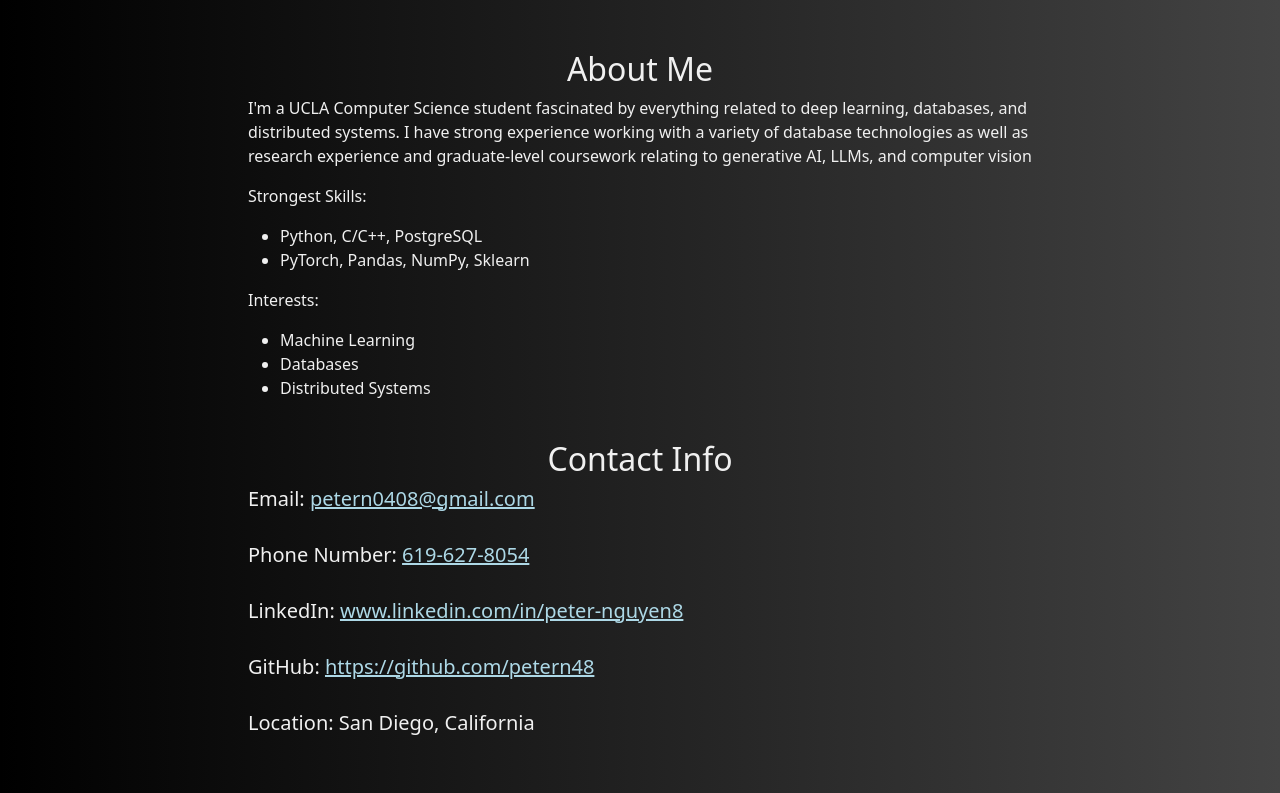
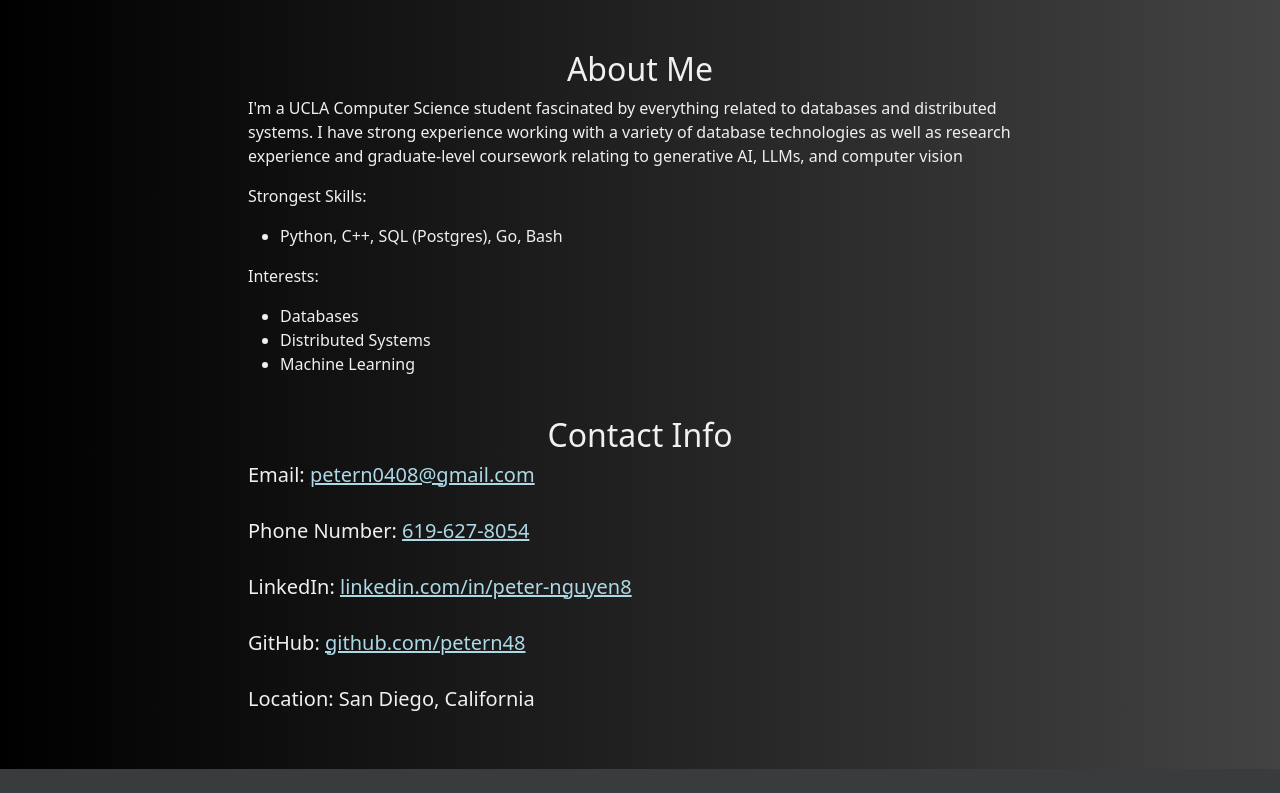
Before and after one commit to petern48/petern48-io, a Flask app: page /contact in a window 1280 px wide. Shown: the part 56-849 px from the top of the page. After the commit the page ends 825 px from the top, so only its background shows below. Run offline with Flask 3, Linux system fonts and the light colour scheme.

Commit message:
Update contact.html

```diff
--- a/templates/contact.html
+++ b/templates/contact.html
@@ -20,22 +20,22 @@
     <main>
         <div id="about-me">
             <p>
-                I'm a UCLA Computer Science student fascinated by everything related to deep learning, databases, and distributed systems. I have strong experience working with a variety of database technologies as well as research experience and graduate-level coursework relating to generative AI, LLMs, and computer vision
+                I'm a UCLA Computer Science student fascinated by everything related to databases and distributed systems. I have strong experience working with a variety of database technologies as well as research experience and graduate-level coursework relating to generative AI, LLMs, and computer vision
             </p>
             <p>
                 Strongest Skills:
             </p>
                 <ul>
-                    <li>Python, C/C++, PostgreSQL</li>
-                    <li>PyTorch, Pandas, NumPy, Sklearn</li>
+                    <li>Python, C++, SQL (Postgres), Go, Bash</li>
+                    {# <li>PyTorch, Pandas, NumPy, Sklearn</li> #}
                 </ul>
             </p>
                 Interests:
             </p>
             <ul>
-                <li>Machine Learning</li>
                 <li>Databases</li>
                 <li>Distributed Systems</li>
+                <li>Machine Learning</li>
             </ul>
 
             <br>
@@ -50,11 +50,11 @@
             </h5>
             <br>
             <h5>LinkedIn:
-                <a href="https://www.linkedin.com/in/peter-nguyen8/" target="_blank" rel="noopener noreferrer">www.linkedin.com/in/peter-nguyen8</a>
+                <a href="https://www.linkedin.com/in/peter-nguyen8/" target="_blank" rel="noopener noreferrer">linkedin.com/in/peter-nguyen8</a>
             </h5>
             <br>
             <h5>GitHub:
-                <a href="https://github.com/petern48" target="_blank" rel="noopener noreferrer">https://github.com/petern48</a>
+                <a href="https://github.com/petern48" target="_blank" rel="noopener noreferrer">github.com/petern48</a>
             </h5>
             <br>
             <h5>Location: San Diego, California</h5>
```
